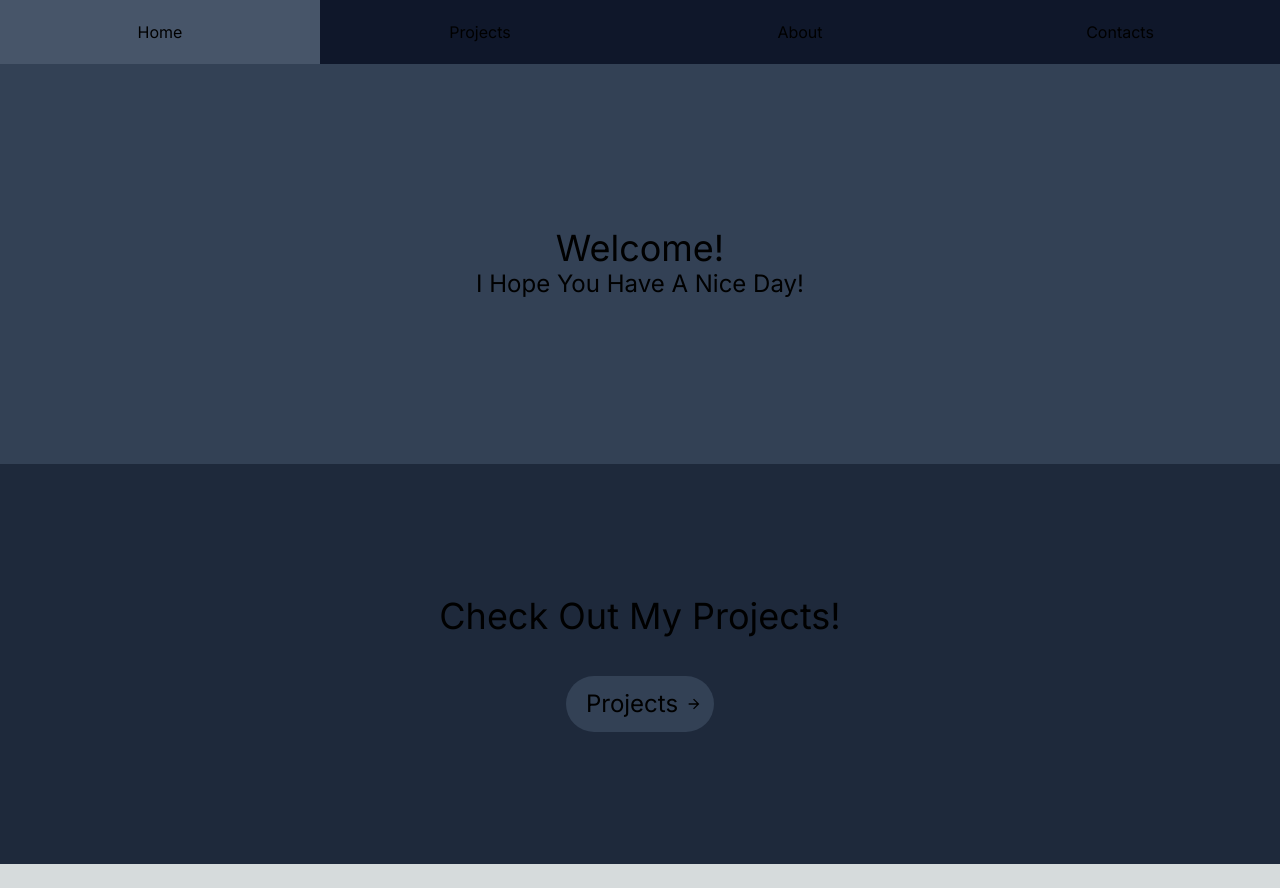
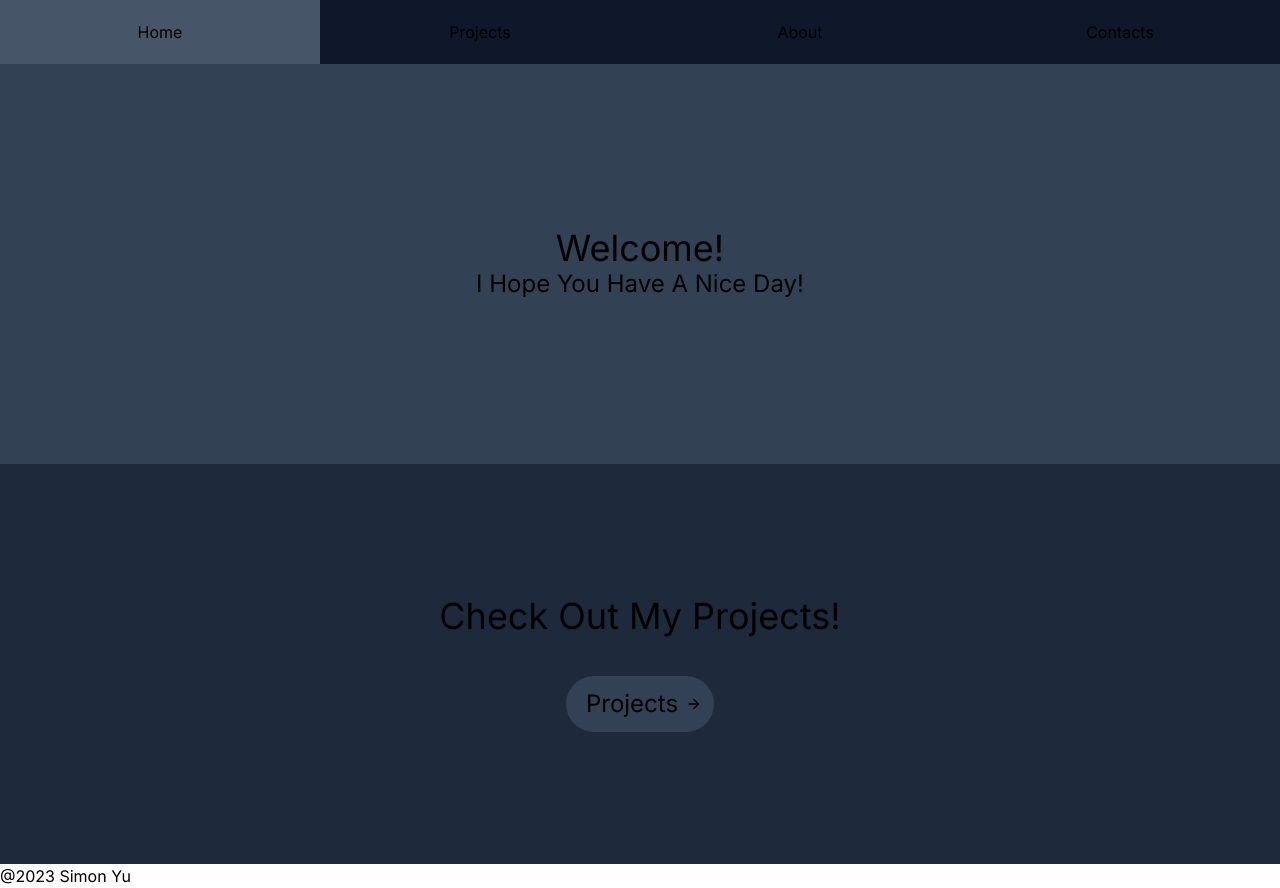
Before and after one commit to Simon7896/personal-website, a Next.js app: page / in a window 1280 px wide. Before the commit the page ends 864 px from the top, so only its background shows below. Built offline with nearby package versions, Linux system fonts and the light colour scheme.

Commit message:
Added simple footer component

```diff
--- a/src/app/layout.tsx
+++ b/src/app/layout.tsx
@@ -27,6 +27,14 @@ const TopBar = () => {
   )
 }
 
+const Footer = () => {
+ return (
+    <div>
+      <footer>@2023 Simon Yu</footer>
+    </div>
+ )
+}
+
 export const metadata = {
   title: 'My Website',
   description: 'Generated by create next app',
@@ -42,6 +50,7 @@ export default function RootLayout({
       <body className={inter.className}>
         <TopBar />
         {children}
+        <Footer/>
       </body>
     </html>
   )
```
